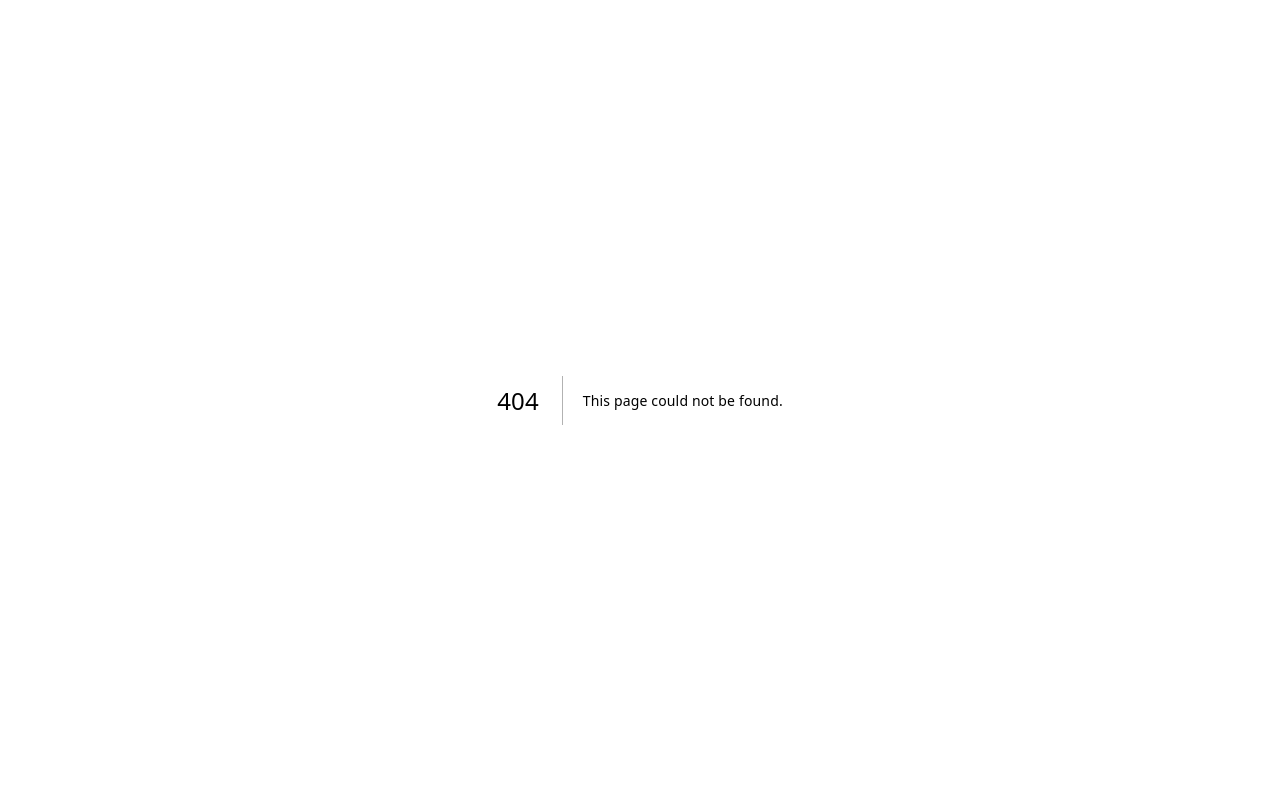
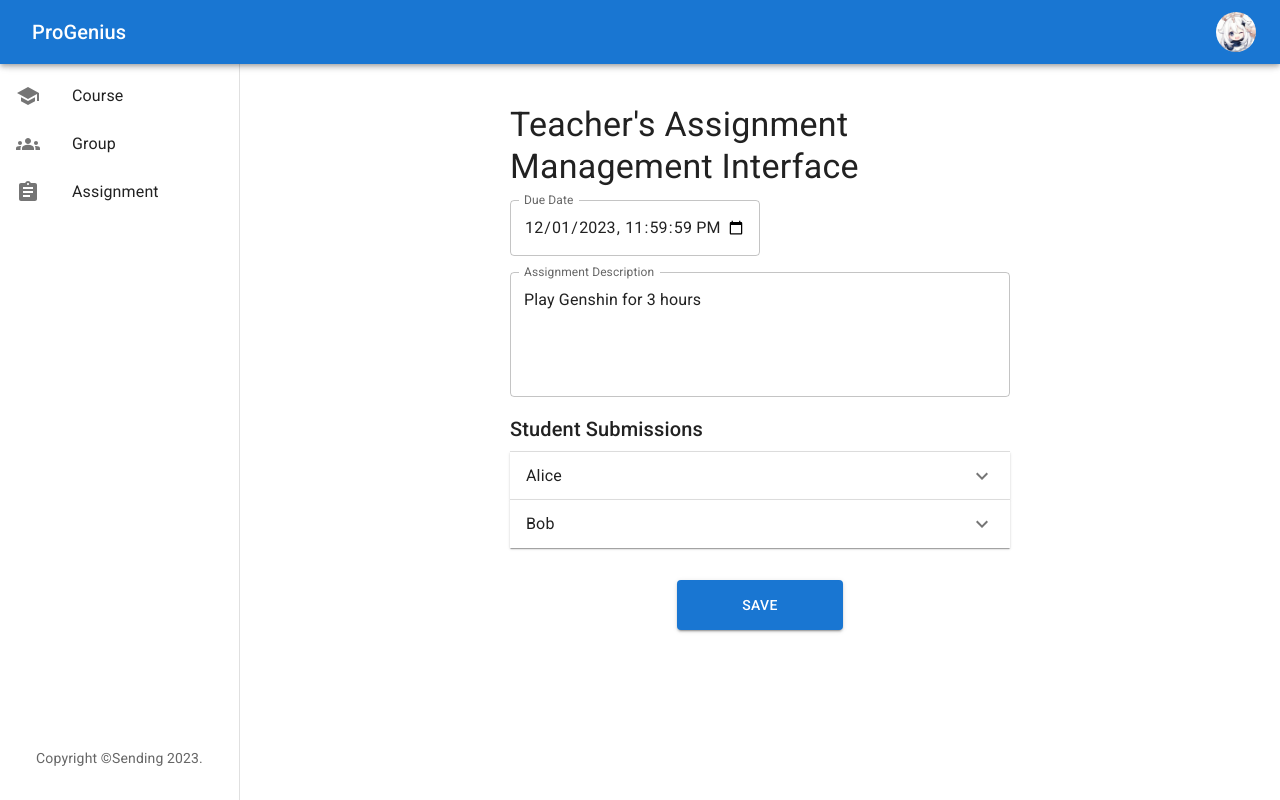
Before and after one commit to SUSTechOOAD2023/OOAD-FrontEnd, a Next.js app: page /dashboard/homework/detail in a window 1280 px wide. Before the commit this address had no page. Built offline with nearby package versions, Linux system fonts and the light colour scheme; no server answers.

Commit message:
add features of course and assignments

```diff
--- /dev/null
+++ b/src/app/dashboard/homework/detail/page.tsx
@@ -0,0 +1,97 @@
+'use client'
+import React, { useState } from 'react';
+import { Button, TextField, Typography, Box, CardContent, Card, Grid, Accordion, AccordionSummary, AccordionDetails } from '@mui/material';
+import ExpandMoreIcon from '@mui/icons-material/ExpandMore';
+import Link from "next/link";
+
+export default function TeacherInterface() {
+    const [dueDate, setDueDate] = useState('2023-12-01T23:59:59');
+    const [description, setDescription] = useState('Play Genshin for 3 hours');
+    const [studentSubmissions, setStudentSubmissions] = useState([
+        { id: 1, name: 'Alice', submission: 'Alice\'s submission content...', score: '' },
+        { id: 2, name: 'Bob', submission: 'Bob\'s submission content...', score: '' }
+    ]);
+    const handleSubmitScore = (index) => {
+        const student = studentSubmissions[index];
+        console.log(`Score for ${student.name}: ${student.score}`); // 在这里添加您的保存逻辑
+    };
+
+    const handleScoreChange = (index, value) => {
+        const updatedSubmissions = [...studentSubmissions];
+        updatedSubmissions[index].score = value;
+        setStudentSubmissions(updatedSubmissions);
+    };
+
+    const handleDueDateChange = (event) => {
+        setDueDate(event.target.value);
+    };
+
+    const handleDescriptionChange = (event) => {
+        setDescription(event.target.value);
+    };
+
+    return (
+        <Box sx={{ maxWidth: 500, margin: 'auto', mt: 5 }}>
+            <Typography variant="h4" gutterBottom>
+                Teacher's Assignment Management Interface
+            </Typography>
+
+            <TextField
+                label="Due Date"
+                type="datetime-local"
+                defaultValue={dueDate}
+                sx={{ width: 250, mb: 2 }}
+                onChange={handleDueDateChange}
+                InputLabelProps={{
+                    shrink: true,
+                }}
+            />
+
+            <TextField
+                label="Assignment Description"
+                multiline
+                rows={4}
+                defaultValue={description}
+                sx={{ width: '100%', mb: 2 }}
+                onChange={handleDescriptionChange}
+            />
+
+            <Typography variant="h6" gutterBottom>
+                Student Submissions
+            </Typography>
+
+            {studentSubmissions.map((submission, index) => (
+                <Accordion key={index}>
+                    <AccordionSummary
+                        expandIcon={<ExpandMoreIcon />}
+                        aria-controls="panel1a-content"
+                        id="panel1a-header"
+                    >
+                        <Typography>{submission.name}</Typography>
+                    </AccordionSummary>
+                    <AccordionDetails>
+                        <Typography>
+                            {submission.submission}
+                        </Typography>
+                        <TextField
+                            label="Score"
+                            type="number"
+                            value={submission.score}
+                            onChange={(e) => handleScoreChange(index, e.target.value)}
+                            sx={{ mt: 2, mr: 2 }}
+                        />
+                    </AccordionDetails>
+                </Accordion>
+            ))}
+            <Grid container maxWidth="md" justifyContent="center" sx={{marginTop: 4}}>
+                <Grid item xs={4}>
+                    <Button
+                            variant="contained" color="primary"
+                            sx={{ width: '100%', height: '50px', borderRadius: '20' }}>
+                        Save
+                    </Button>
+                </Grid>
+            </Grid>
+        </Box>
+    );
+}
```
Also changed, not shown: src/app/dashboard/course/[courseId]/page.tsx (+14 -0 lines), src/app/dashboard/homework/page.tsx (+17 -3 lines), src/app/dashboard/homework/submit/page.tsx (+20 -5 lines).
